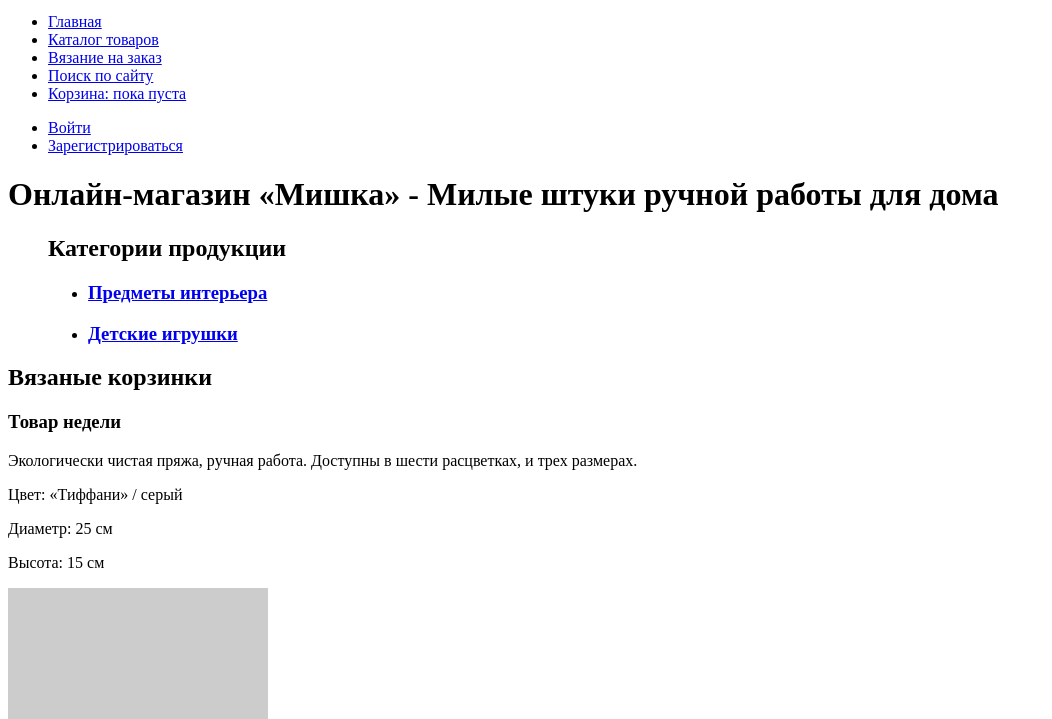
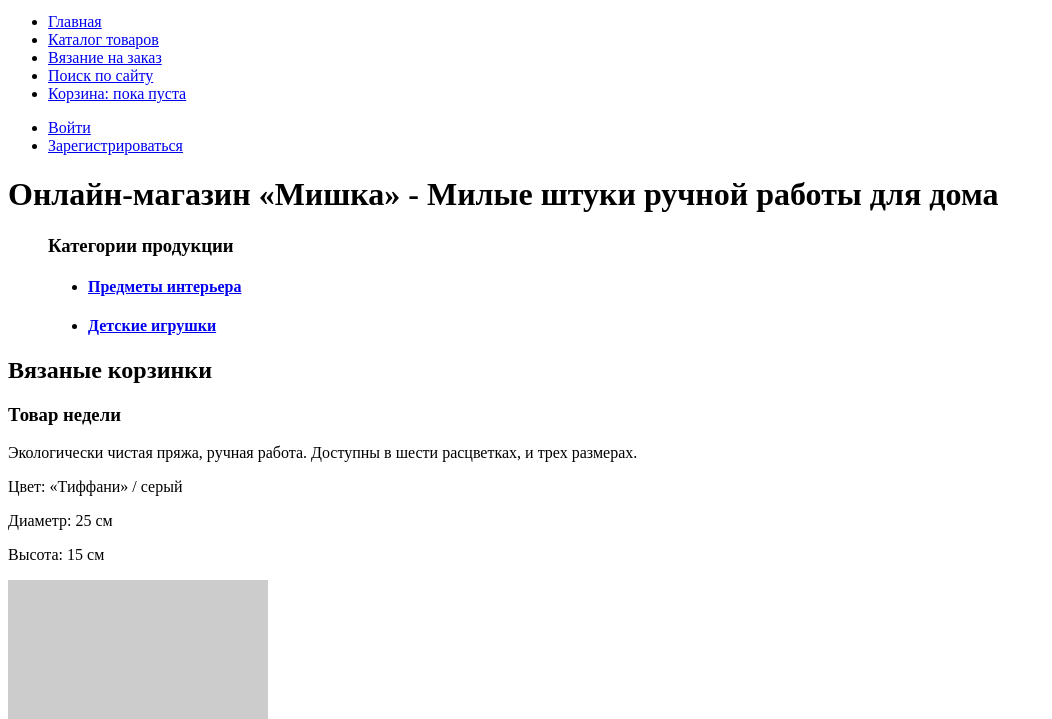
Before and after one commit to ssnikiforov/165513-mishka, a website: page index.html in a window 1280 px wide. Shown: the part 71-790 px from the top of the page, without its empty margins (0-1052 px from the left). Drawn offline with Linux system fonts and the light colour scheme; placeholder pictures from the web are drawn by us.

Commit message:
Expreminets with h2-h3 in menu tag

```diff
--- a/index.html
+++ b/index.html
@@ -56,17 +56,17 @@
                     дома</h1>
             </div>
             <menu class="page-header__menu category-menu">
-                <h2 class="visually-hidden">Категории продукции</h2>
+                <h3 class="visually-hidden">Категории продукции</h3>
                 <ul class="category-menu__list category-list">
                     <li class="category-list__item category-list__item--green" itemprop="name">
                         <a class="category-list__link" href="#" itemprop="url">
-                            <h3 class="category-list__header">Предметы интерьера</h3>
+                            <h4 class="category-list__header">Предметы интерьера</h4>
                             <span class="category-list__icon category-list__icon--interior"></span>
                         </a>
                     </li>
                     <li class="category-list__item category-list__item--green" itemprop="name">
                         <a class="category-list__link" href="#" itemprop="url">
-                            <h3 class="category-list__header">Детские игрушки</h3>
+                            <h4 class="category-list__header">Детские игрушки</h4>
                             <span class="category-list__icon category-list__icon--toys"></span>
                         </a>
                     </li>
```
